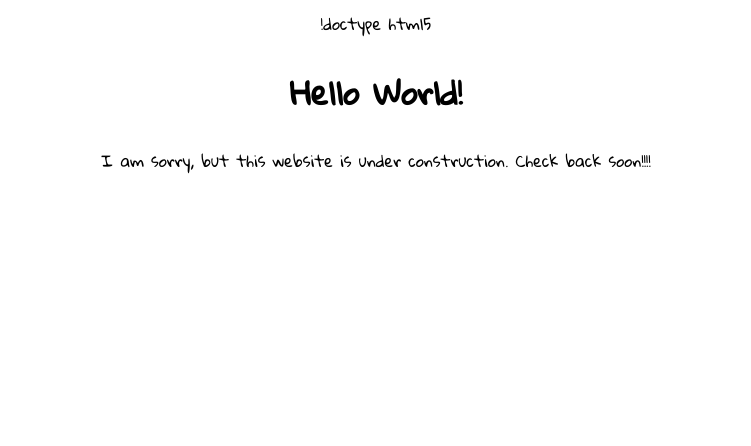
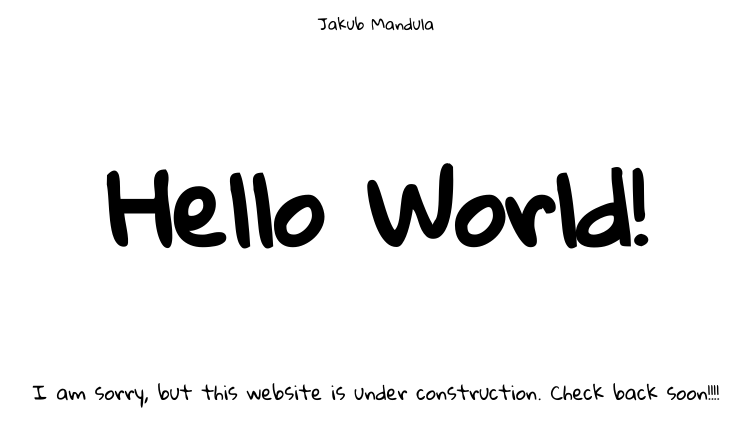
Before and after one commit to mandulaj/personal-website, a plain HTML site: page index.html in a window 1280 px wide. Shown: the whole page, without its empty margins (264-1015 px from the left). Drawn offline with Linux system fonts and the light colour scheme.

Commit message:
Update index.html

```diff
--- a/index.html
+++ b/index.html
@@ -1,4 +1,4 @@
-!doctype html5
+<!doctype html5>
 
 <html>
   <head>
@@ -8,12 +8,32 @@
         font-family: 'Gloria Hallelujah', cursive;
         text-align: center;
       }
+      h1 {
+        font-size: 100px;
+      }
+      code {
+        font-size: 20px;
+      }
+      p {
+        font-size: 16px;
+      }
     </style>
   </head>
   <body>
+    <p>Jakub Mandula</p>
     <h1>
       Hello World!
     </h1>
     <code>I am sorry, but this website is under construction. Check back soon!!!!</code>
+    <script>
+      (function(i,s,o,g,r,a,m){i['GoogleAnalyticsObject']=r;i[r]=i[r]||function(){
+      (i[r].q=i[r].q||[]).push(arguments)},i[r].l=1*new Date();a=s.createElement(o),
+      m=s.getElementsByTagName(o)[0];a.async=1;a.src=g;m.parentNode.insertBefore(a,m)
+      })(window,document,'script','//www.google-analytics.com/analytics.js','ga');
+
+      ga('create', 'UA-69446786-1', 'auto');
+      ga('send', 'pageview');
+
+    </script>
   </body>
 </html>
```
